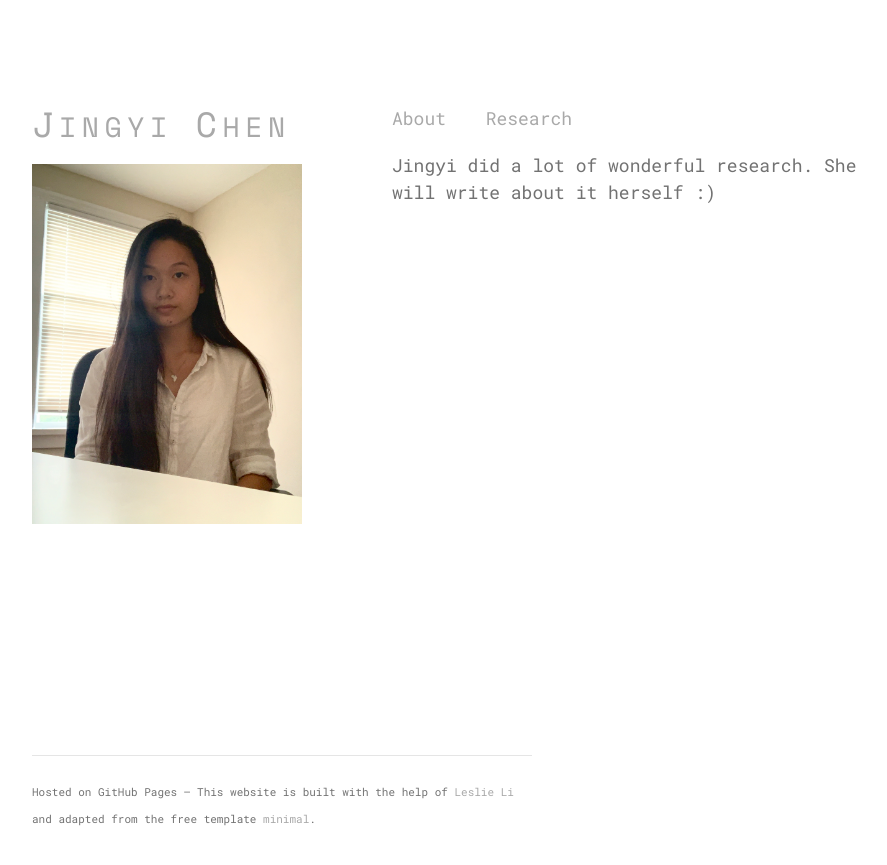
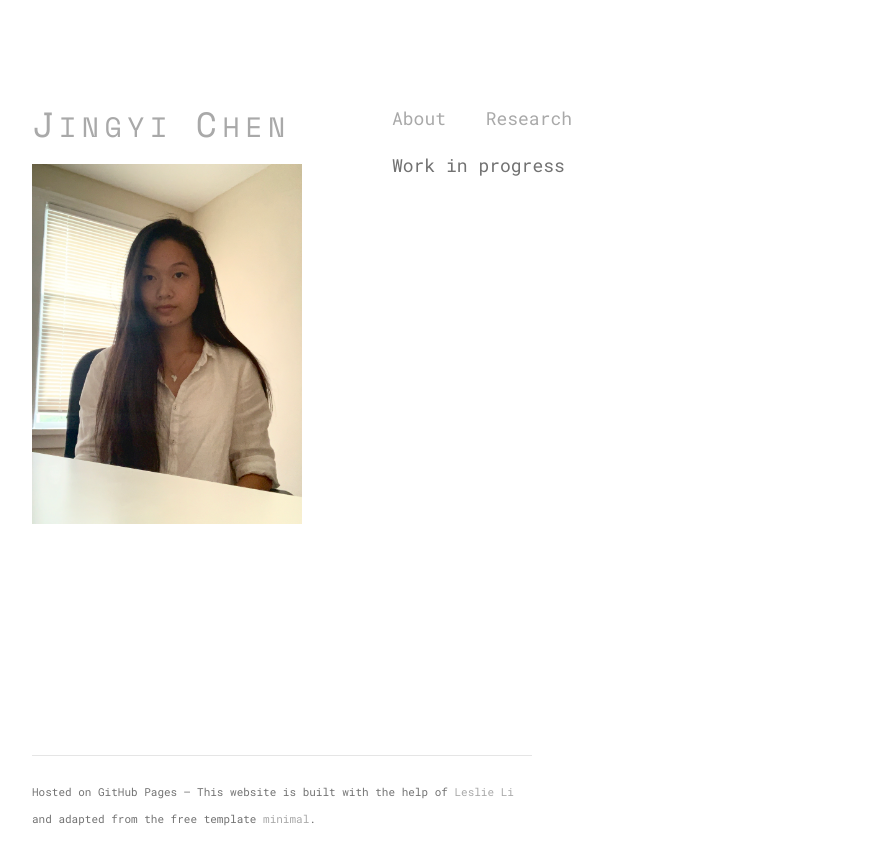
Before and after one commit to Jingyichenn/jingyichen.org, a Jekyll site: the page built from research.md, in a window 1280 px wide. Shown: the top 865 px of the page, without its empty margins (178-1065 px from the left). Built offline with Jekyll 4.4.1, drawn with Linux system fonts in a browser that asks for light colours.

Commit message:
Update research.md

```diff
--- a/research.md
+++ b/research.md
@@ -2,4 +2,4 @@
 layout: default
 ---
 
-Jingyi did a lot of wonderful research. She will write about it herself :)
+Work in progress
```
